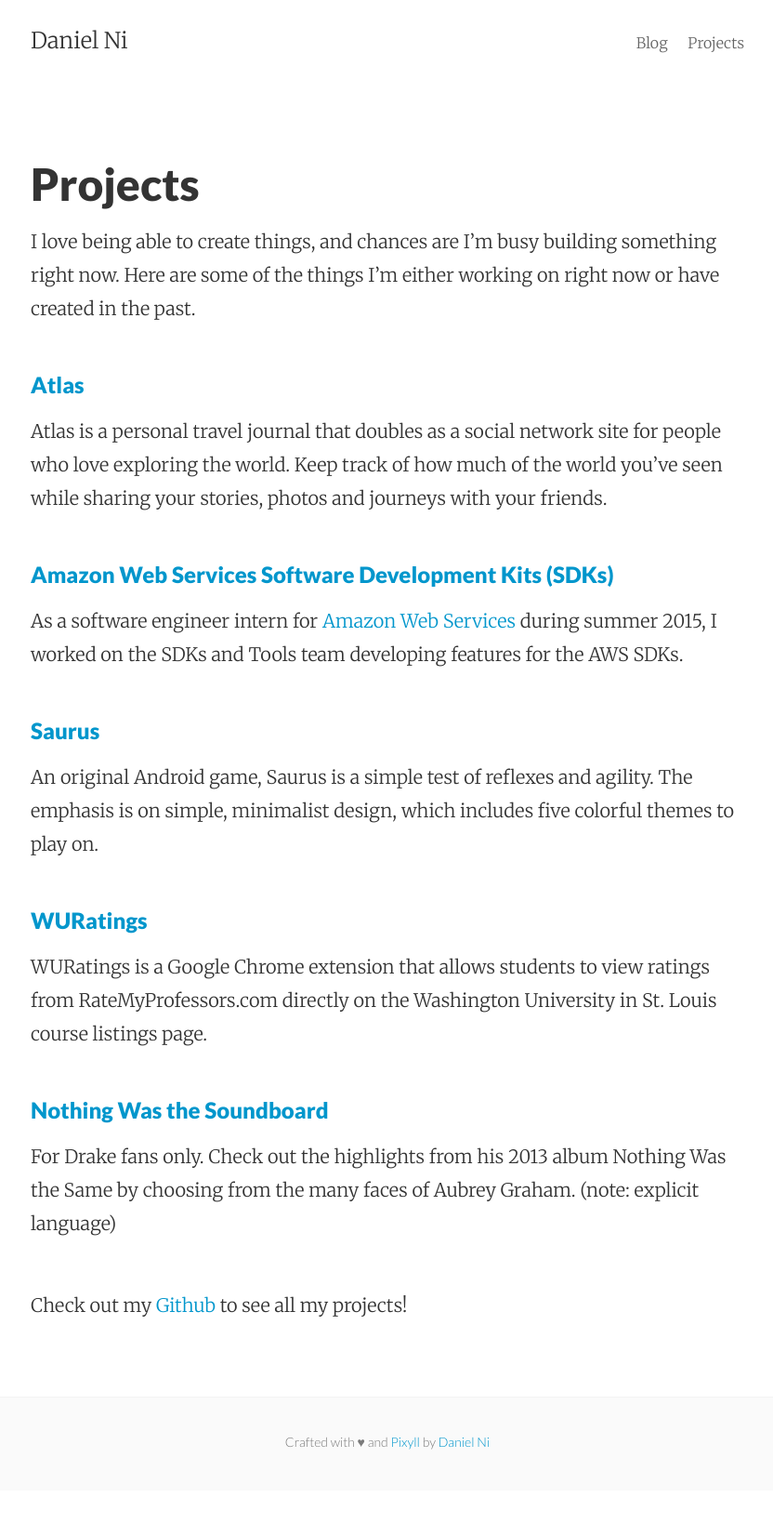
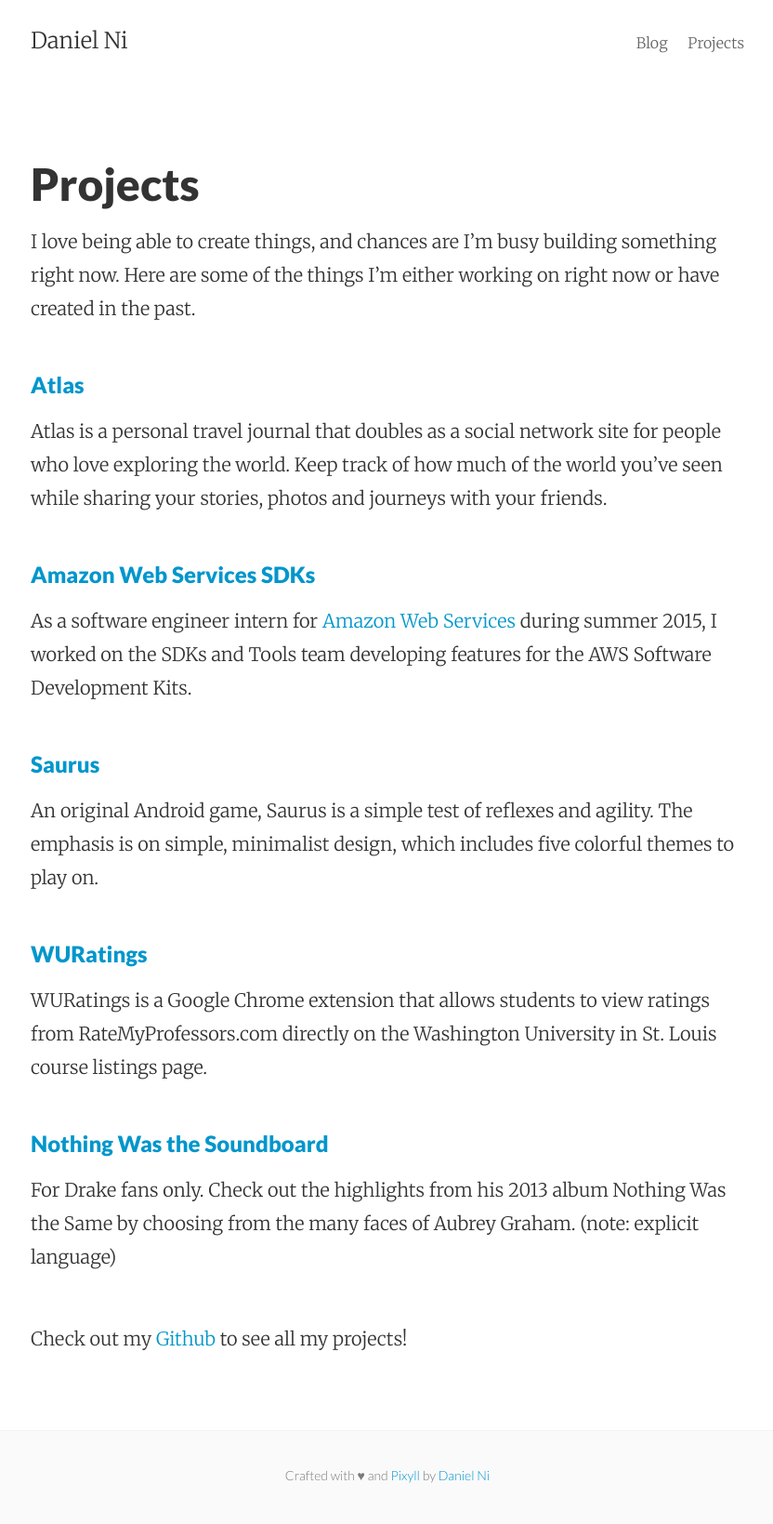
Before and after one commit to DanielNi/danielni.github.io, a Jekyll site: the page built from projects.md, in a window 1280 px wide. Shown: the whole page at 93% size, without its empty margins (223-1055 px from the left). Built offline with Jekyll 4.4.1, drawn with Linux system fonts in a browser that asks for light colours; nearby versions of some CDN libraries; before the commit the page ends 1603 px from its top, so only the background shows below that.

Commit message:
more minor changes

```diff
--- a/_config.yml
+++ b/_config.yml
@@ -1,6 +1,6 @@
 # Site settings
 title: Daniel Ni
-email: daniel@danielni.me
+email: danielni@wustl.edu
 author: Daniel Ni
 description: "My personal site."
 baseurl: ""
--- a/_posts/2014-09-09-hello-world.markdown
+++ b/_posts/2014-09-09-hello-world.markdown
@@ -6,4 +6,4 @@
 categories:
 ---
 
-Hi everyone! Welcome to my new personal site! As of now it's still a work in progress, but I'll start posting some more interesting stuff pretty soon. In the meantime, check out some [projects](http://www.danielni.me/projects) I've done or [talk to me](http://www.danielni.me/) about anything!
+Hi everyone! Welcome to my new personal site! As of now it's still a work in progress, but I'll start posting some more interesting stuff pretty soon. In the meantime, check out some [projects](http://danielni.github.io/projects) I've done or [talk to me](http://danielni.github.io/) about anything!
--- a/projects.md
+++ b/projects.md
@@ -10,9 +10,9 @@
 
 Atlas is a personal travel journal that doubles as a social network site for people who love exploring the world. Keep track of how much of the world you've seen while sharing your stories, photos and journeys with your friends.
 
-### [Amazon Web Services Software Development Kits (SDKs)](https://aws.amazon.com/tools/)
+### [Amazon Web Services SDKs](https://aws.amazon.com/tools/)
 
-As a software engineer intern for [Amazon Web Services](http://aws.amazon.com/) during summer 2015, I worked on the SDKs and Tools team developing features for the AWS SDKs.
+As a software engineer intern for [Amazon Web Services](http://aws.amazon.com/) during summer 2015, I worked on the SDKs and Tools team developing features for the AWS Software Development Kits.
 
 ### [Saurus](https://play.google.com/store/apps/details?id=com.nigu.saurus)
 
```
Also changed, not shown: 6 other files.
